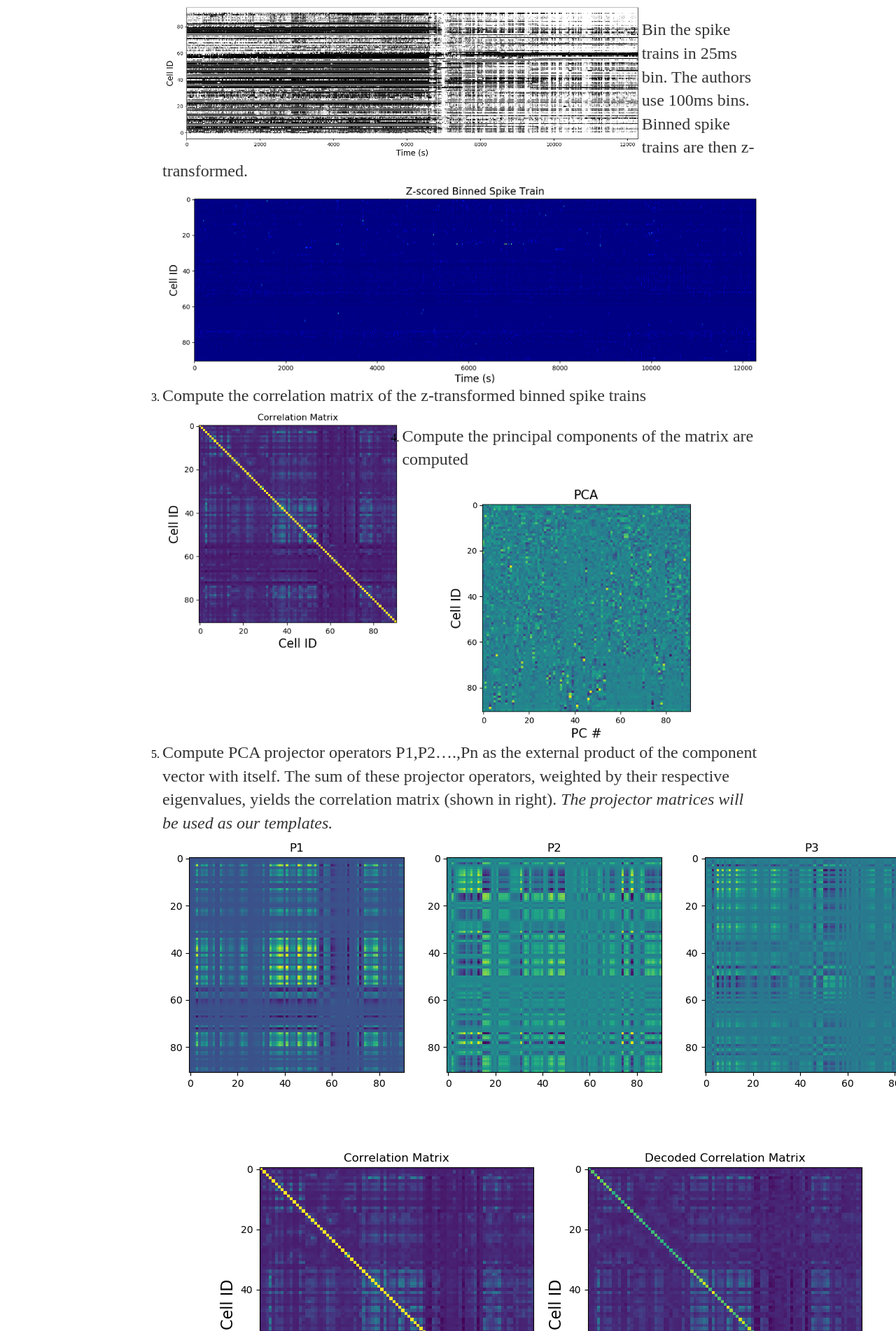
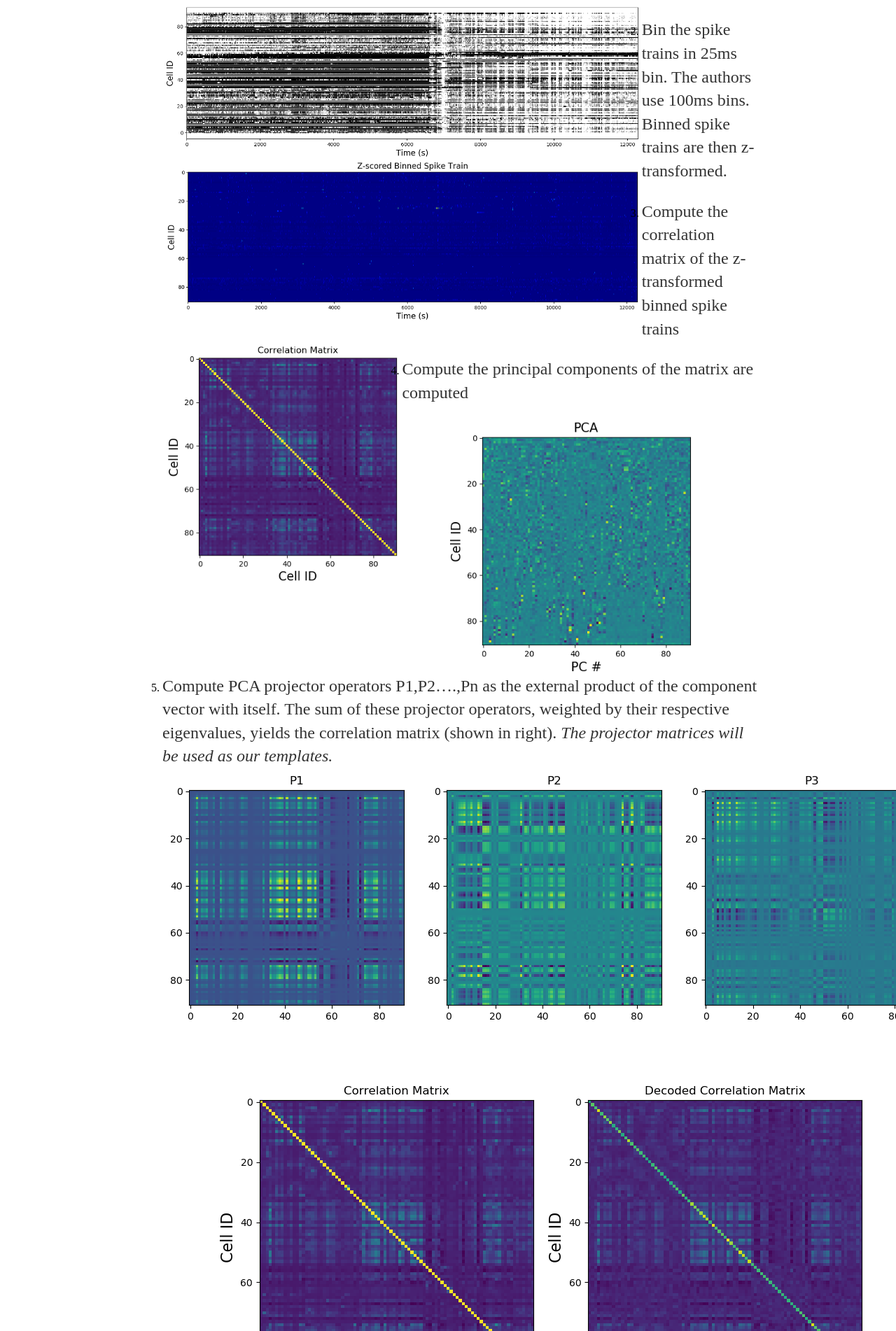
Before and after one commit to rajatsaxena/rajatsaxena.github.io, a Jekyll site: the page built from _posts/2020-04-06-PCA-based-reactivation-strength.md, in a window 1280 px wide. Shown: the part 718-2620 px from the top of the page at 70% size. Built offline with Jekyll 4.4.1, drawn with Linux system fonts in a browser that asks for light colours; our own code applies the rules of GitHub Pages for plain Markdown files; comment, search, counter and statistics services are not loaded.

Commit message:
Update 2020-04-06-PCA-based-reactivation-strength.md

```diff
--- a/_posts/2020-04-06-PCA-based-reactivation-strength.md
+++ b/_posts/2020-04-06-PCA-based-reactivation-strength.md
@@ -14,14 +14,18 @@ There are two parts of the algorithm: **Part I: Template Epoch**
 1. Get the spike raster for the cell ensembles
 <img style="float: left" src="https://rajatsaxena.github.io//images/spikeraster.png" width="80%" height="80%">
 
+
 2. Bin the spike trains in 25ms bin. The authors use 100ms bins. Binned spike trains are then z-transformed.
-<img style="float: left" src="https://rajatsaxena.github.io//images/binnedspikeraster_Z.png" width="100%" height="100%">
+<img style="float: left" src="https://rajatsaxena.github.io//images/binnedspikeraster_Z.png" width="80%" height="80%">
+
 
 3. Compute the correlation matrix of the z-transformed binned spike trains
 <img style="float: left" src="https://rajatsaxena.github.io//images/correlationmatrix.png" width="40%" height="40%">
 
+
 4. Compute the principal components of the matrix are computed
 <img style="float: left" src="https://rajatsaxena.github.io//images/PCcorr.png" width="60%" height="60%">
+
 
 5. Compute PCA projector operators P1,P2....,Pn as the external product of the component vector with itself. The sum
 of these projector operators, weighted by their respective eigenvalues, yields the correlation matrix (shown in
@@ -40,7 +44,7 @@ strength at time t between the population vector (binned spike count at time t)
 3. Repeat this process  for each time bin in the target epoch. This will yield a time course for the reactivation
 strength for each time bin in the target epoch, yielding a time course for the reactivation strength.
 Reactivation strength computed from two randomly chosen templates:
-<img style="float: left" src="https://rajatsaxena.github.io//images/reactivationstrength.png">
+<img style="float: left" src="https://rajatsaxena.github.io//images/reactivationstrength.png"  width="80%" height="80%">
 
 One can now compare the reactivation strength between NREM, REM epochs or pre-task/ post-task sleep. There are multiple other ways
 to look at reactivation which I will post about in future. Good luck!
```
